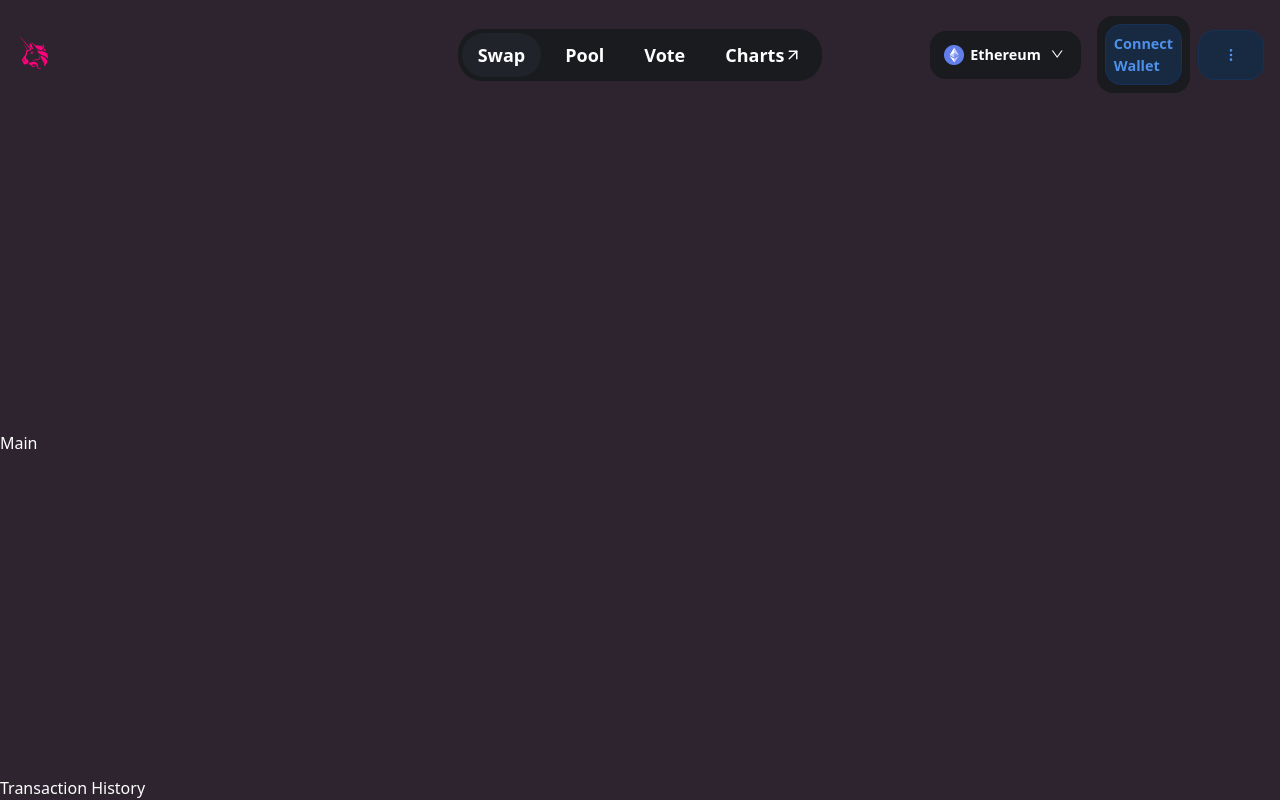
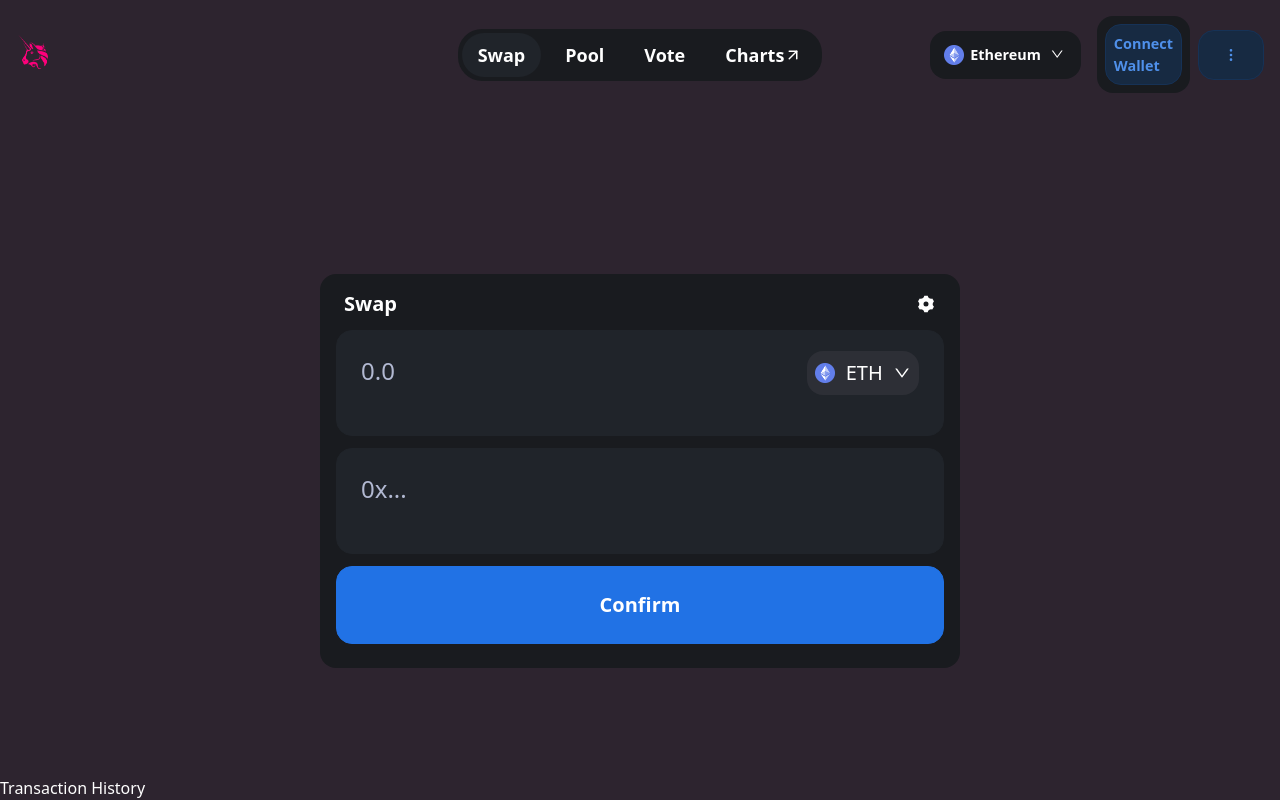
Before and after one commit to aceiscoding/Blockchain-Projects, a Next.js app in the folder uniswap-clone/client/: page / in a window 1280 px wide. Built offline with nearby package versions, Linux system fonts and the light colour scheme.

Commit message:
Main completed

```diff
--- /dev/null
+++ b/uniswap-clone/client/components/Main.js
@@ -0,0 +1,66 @@
+ import Image from 'next/image'
+ import {  RiSettings3Fill  } from 'react-icons/ri'
+ import {  AiOutlineDown  } from 'react-icons/ai'
+ import ethLogo from '../assets/eth.png'
+
+ const style = {
+    wrapper: `w-screen flex items-center justify-center mt-14`,
+    content: `bg-[#191B1F] w-[40rem] rounded-2xl p-4`,
+    formHeader: `px-2 flex items-center justify-between font-semibold text-xl`,
+    transferPropContainer: `bg-[#20242A] my-3 rounded-2xl p-6 text-3xl  border border-[#20242A] hover:border-[#41444F]  flex justify-between`,
+    transferPropInput: `bg-transparent placeholder:text-[#B2B9D2] outline-none mb-6 w-full text-2xl`,
+    currencySelector: `flex w-1/4`,
+    currencySelectorContent: `w-full h-min flex justify-between items-center bg-[#2D2F36] hover:bg-[#41444F] rounded-2xl text-xl font-medium cursor-pointer p-2 mt-[-0.2rem]`,
+    currencySelectorIcon: `flex items-center`,
+    currencySelectorTicker: `mx-2`,
+    currencySelectorArrow: `text-lg`,
+    confirmButton: `bg-[#2172E5] my-2 rounded-2xl py-6 px-8 text-xl font-semibold flex items-center justify-center cursor-pointer border border-[#2172E5] hover:border-[#234169]`,
+  }
+
+  const Main = ( ) => {
+    return (
+        <div className={style.wrapper}>
+             <div className={style.content}>
+                <div className={style.formHeader}>
+                    <div>Swap</div>
+                    <div>
+                            <RiSettings3Fill />
+                    </div>
+                </div>
+                <div className={style.transferPropContainer}>
+                    <input
+                        type='text'
+                        className={style.transferPropInput}
+                        placeholder='0.0'
+                        pattern='^[0-9]*[.,]?[0-9]*$'
+                        onChange={e => handleChange(e, 'amount')}
+                    />
+                     <div className={style.currencySelector}>
+                         <div className={style.currencySelectorContent}>
+                         <div className={style.currencySelectorIcon}>
+                                <Image src={ethLogo} alt='eth logo' height={20} width={20} />
+                         </div>
+                         <div className={style.currencySelectorTicker}>ETH</div>
+                         <AiOutlineDown className={style.currencySelectorArrow} />
+                        </div>
+                     </div>
+                </div>
+                <div className={style.transferPropContainer}>
+                        <input
+                            type='text'
+                            className={style.transferPropInput}
+                            placeholder='0x...'
+                            onChange={e => handleChange(e, 'addressTo')}
+                        />
+                           <div className={style.currencySelector}></div>
+                </div>
+                <div onClick={e => handleSubmit(e)} className={style.confirmButton}>
+                    Confirm
+                </div>
+
+            </div>
+        </div>
+         )
+  }
+
+  export default Main
--- a/uniswap-clone/client/pages/index.js
+++ b/uniswap-clone/client/pages/index.js
@@ -2,6 +2,7 @@
 import Head from 'next/head'
 import Image from 'next/image'
 import Header from '../components/Header'
+import Main from '../components/Main'
 
 const style = {
   wrapper: ` h-screen max-h-screen h-min-screen w-screen bg-[#2D242F] text-white select-none flex flex-col justify-between`
@@ -12,7 +13,7 @@
   return (
     <div className= {style.wrapper}>
       <Header/>
-      <h2>Main</h2>
+       <Main/>
       <h2>Transaction History</h2>
     </div>
   )
```
